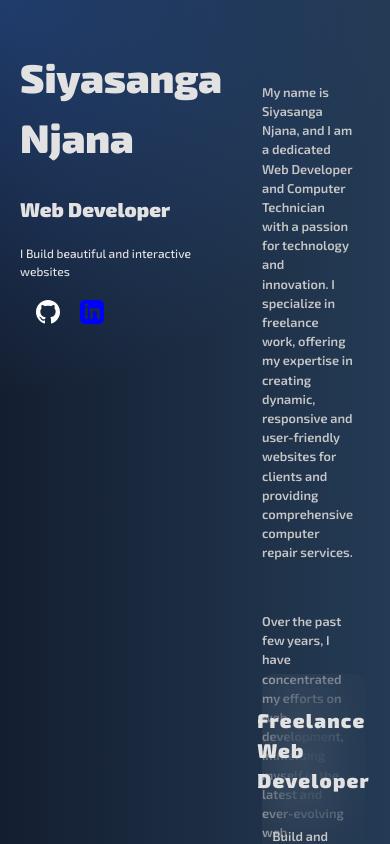
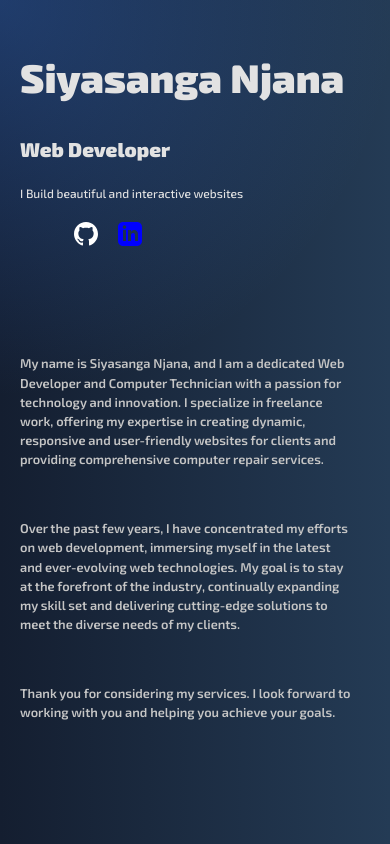
Before and after one commit to SiaLater69/personal_site, a React (Vite) app: page / in a window 390 px wide. Shown: the top 844 px of the page. Built offline with nearby package versions, Linux system fonts and the light colour scheme.

Commit message:
media query for mobile implemented

```diff
--- a/src/components/container.css
+++ b/src/components/container.css
@@ -45,3 +45,21 @@
   border-radius: 20px;
   border: 3px solid transparent;
 }
+
+@media (max-width: 480px){
+  .splitContainer{
+    display: block;
+    width: 100%;
+    height: 100%;
+  }
+  .leftContainer{
+    padding: 20px;
+    display: block;
+  }
+  .rightContainer{
+    padding: 20px;
+    max-height: 100%;
+    margin-top: 50px;
+  }
+
+}
```
